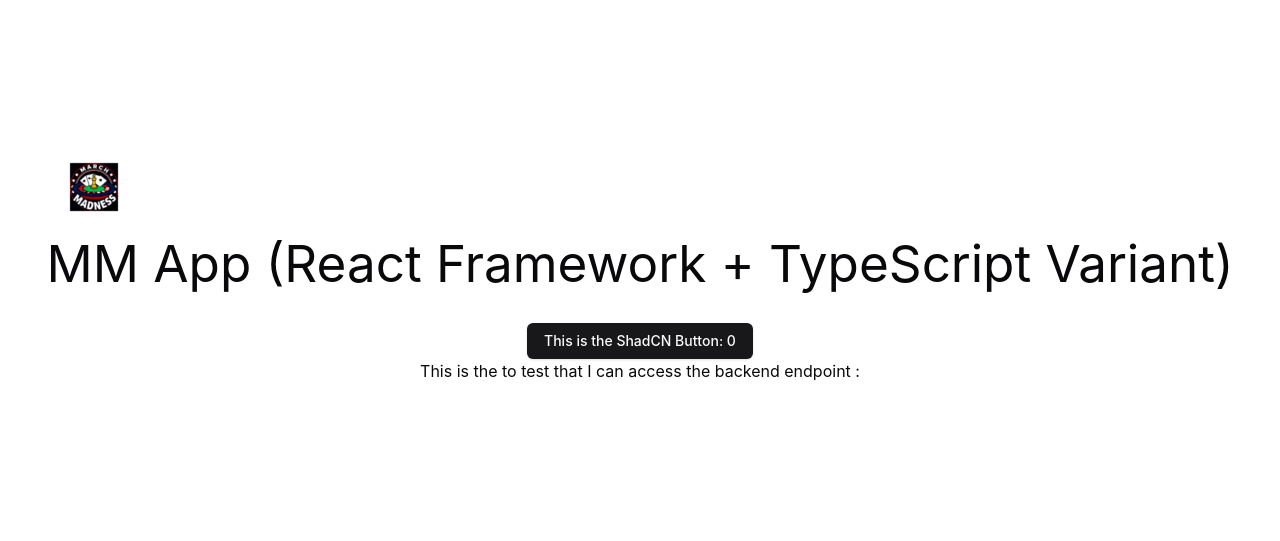
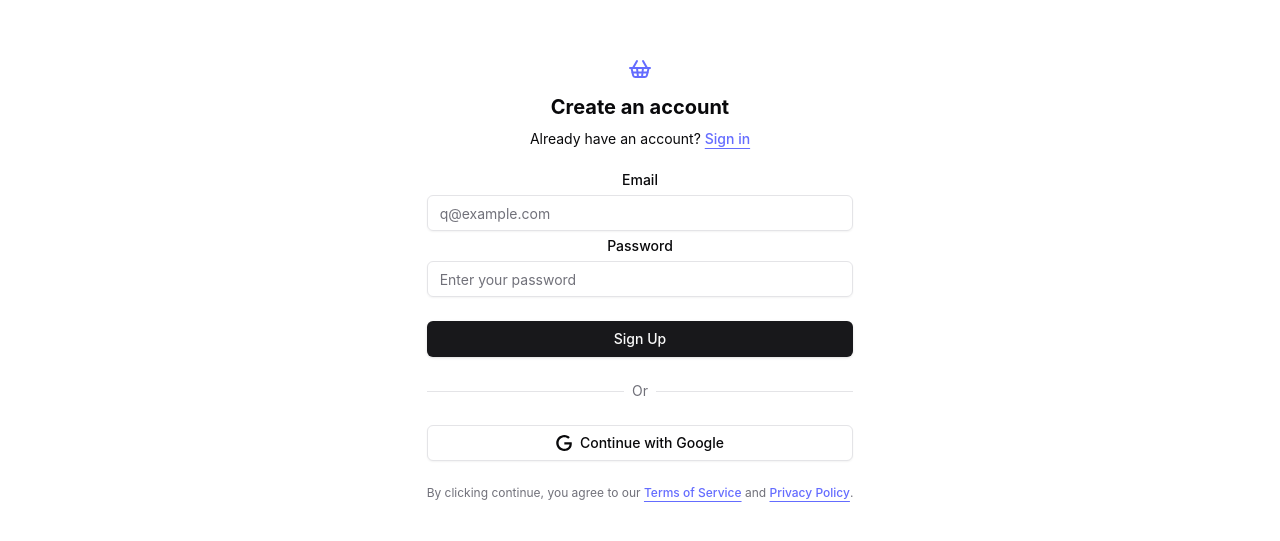
Before and after one commit to knbhagat/March-Madness-App, a React (Vite) app in the folder src/frontend-mm_app/: page / in a window 1280 px wide. Shown: the part 123-664 px from the top of the page. Built offline with nearby package versions, Linux system fonts and the light colour scheme.

Commit message:
moved initial signup changes to a new branch

```diff
--- a/src/frontend-mm_app/package.json
+++ b/src/frontend-mm_app/package.json
@@ -10,6 +10,7 @@
     "preview": "vite preview"
   },
   "dependencies": {
+    "@radix-ui/react-label": "^2.1.2",
     "@radix-ui/react-slot": "^1.1.2",
     "axios": "^1.8.1",
     "class-variance-authority": "^0.7.1",
--- a/src/frontend-mm_app/src/App.tsx
+++ b/src/frontend-mm_app/src/App.tsx
@@ -1,41 +1,12 @@
-import { Button } from "@/components/ui/button"
 import axios from "axios"
 import { useEffect, useState } from 'react'
-import MMLogo from "./images/logo.png"
 import './App.css'
+import { SignupForm } from "./components/Signup-Form"
 
 function App() {
-  const [count, setCount] = useState(0);
-  // testing api endpoint
-  const [res, setRes] = useState(null);
-
-  // for endpoint testing
-  useEffect(() => {
-    const fetchData = async () => {
-      const response = await axios.get('http://localhost:8000/');
-      console.log(response)
-      setRes(response.data.message)
-    }
-    fetchData();
-  }, []);
 
   return (
-    <>
-      <div>
-        <a href="https://vite.dev" target="_blank">
-          <img src={MMLogo} className="logo" alt="Vite logo" />
-        </a>
-      </div>
-      <h1>MM App (React Framework + TypeScript Variant)</h1>
-      <div className="card">
-        <Button onClick={() => setCount((count) => count + 1)}>
-          This is the ShadCN Button: {count}
-        </Button>
-        <div>
-          This is the to test that I can access the backend endpoint : {res}
-        </div>
-      </div>
-    </>
+    <SignupForm />
   )
 }
 
--- /dev/null
+++ b/src/frontend-mm_app/src/components/Signup-Form.tsx
@@ -0,0 +1,78 @@
+import { ShoppingBasket } from "lucide-react"
+import { cn } from "@/lib/utils"
+import { Button } from "@/components/ui/button"
+import { Input } from "@/components/ui/input"
+import { Label } from "@/components/ui/label"
+
+export function SignupForm({
+  className,
+  ...props
+}: React.ComponentPropsWithoutRef<"div">) {
+  return (
+    <div className={cn("flex flex-col gap-6", className)} {...props}>
+      <form>
+        <div className="flex flex-col gap-6">
+          <div className="flex flex-col items-center gap-2">
+            <a
+              href="#"
+              className="flex flex-col items-center gap-2 font-medium"
+            >
+              <div className="flex h-8 w-8 items-center justify-center rounded-md">
+                <ShoppingBasket className="size-6" />
+              </div>
+              <span className="sr-only"></span>
+            </a>
+            <h1 className="text-xl font-bold">Create an account</h1>
+            <div className="text-center text-sm">
+              Already have an account?{" "}
+              <a href="#" className="underline underline-offset-4">
+                Sign in
+              </a>
+            </div>
+          </div>
+          <div className="flex flex-col gap-6">
+            <div className="grid gap-2">
+              <Label htmlFor="email">Email</Label>
+              <Input
+                id="email"
+                type="email"
+                placeholder="q@example.com"
+                required
+              />
+              <Label htmlFor="password">Password</Label>
+              <Input
+                id="password"
+                type="password"
+                placeholder="Enter your password"
+                required
+              />
+            </div>
+            <Button type="submit" className="w-full">
+              Sign Up
+            </Button>
+          </div>
+          <div className="relative text-center text-sm after:absolute after:inset-0 after:top-1/2 after:z-0 after:flex after:items-center after:border-t after:border-border">
+            <span className="relative z-10 bg-background px-2 text-muted-foreground">
+              Or
+            </span>
+          </div>
+          <div className="grid gap-4 sm:grid-cols-1">
+            <Button variant="outline" className="w-full">
+              <svg xmlns="http://www.w3.org/2000/svg" viewBox="0 0 24 24">
+                <path
+                  d="M12.48 10.92v3.28h7.84c-.24 1.84-.853 3.187-1.787 4.133-1.147 1.147-2.933 2.4-6.053 2.4-4.827 0-8.6-3.893-8.6-8.72s3.773-8.72 8.6-8.72c2.6 0 4.507 1.027 5.907 2.347l2.307-2.307C18.747 1.44 16.133 0 12.48 0 5.867 0 .307 5.387.307 12s5.56 12 12.173 12c3.573 0 6.267-1.173 8.373-3.36 2.16-2.16 2.84-5.213 2.84-7.667 0-.76-.053-1.467-.173-2.053H12.48z"
+                  fill="currentColor"
+                />
+              </svg>
+              Continue with Google
+            </Button>
+          </div>
+        </div>
+      </form>
+      <div className="text-balance text-center text-xs text-muted-foreground [&_a]:underline [&_a]:underline-offset-4 hover:[&_a]:text-primary  ">
+        By clicking continue, you agree to our <a href="#">Terms of Service</a>{" "}
+        and <a href="#">Privacy Policy</a>.
+      </div>
+    </div>
+  )
+}
--- /dev/null
+++ b/src/frontend-mm_app/src/components/ui/card.tsx
@@ -0,0 +1,76 @@
+import * as React from "react"
+
+import { cn } from "@/lib/utils"
+
+const Card = React.forwardRef<
+  HTMLDivElement,
+  React.HTMLAttributes<HTMLDivElement>
+>(({ className, ...props }, ref) => (
+  <div
+    ref={ref}
+    className={cn(
+      "rounded-xl border bg-card text-card-foreground shadow",
+      className
+    )}
+    {...props}
+  />
+))
+Card.displayName = "Card"
+
+const CardHeader = React.forwardRef<
+  HTMLDivElement,
+  React.HTMLAttributes<HTMLDivElement>
+>(({ className, ...props }, ref) => (
+  <div
+    ref={ref}
+    className={cn("flex flex-col space-y-1.5 p-6", className)}
+    {...props}
+  />
+))
+CardHeader.displayName = "CardHeader"
+
+const CardTitle = React.forwardRef<
+  HTMLDivElement,
+  React.HTMLAttributes<HTMLDivElement>
+>(({ className, ...props }, ref) => (
+  <div
+    ref={ref}
+    className={cn("font-semibold leading-none tracking-tight", className)}
+    {...props}
+  />
+))
+CardTitle.displayName = "CardTitle"
+
+const CardDescription = React.forwardRef<
+  HTMLDivElement,
+  React.HTMLAttributes<HTMLDivElement>
+>(({ className, ...props }, ref) => (
+  <div
+    ref={ref}
+    className={cn("text-sm text-muted-foreground", className)}
+    {...props}
+  />
+))
+CardDescription.displayName = "CardDescription"
+
+const CardContent = React.forwardRef<
+  HTMLDivElement,
+  React.HTMLAttributes<HTMLDivElement>
+>(({ className, ...props }, ref) => (
+  <div ref={ref} className={cn("p-6 pt-0", className)} {...props} />
+))
+CardContent.displayName = "CardContent"
+
+const CardFooter = React.forwardRef<
+  HTMLDivElement,
+  React.HTMLAttributes<HTMLDivElement>
+>(({ className, ...props }, ref) => (
+  <div
+    ref={ref}
+    className={cn("flex items-center p-6 pt-0", className)}
+    {...props}
+  />
+))
+CardFooter.displayName = "CardFooter"
+
+export { Card, CardHeader, CardFooter, CardTitle, CardDescription, CardContent }
--- /dev/null
+++ b/src/frontend-mm_app/src/components/ui/input.tsx
@@ -0,0 +1,22 @@
+import * as React from "react"
+
+import { cn } from "@/lib/utils"
+
+const Input = React.forwardRef<HTMLInputElement, React.ComponentProps<"input">>(
+  ({ className, type, ...props }, ref) => {
+    return (
+      <input
+        type={type}
+        className={cn(
+          "flex h-9 w-full rounded-md border border-input bg-transparent px-3 py-1 text-base shadow-sm transition-colors file:border-0 file:bg-transparent file:text-sm file:font-medium file:text-foreground placeholder:text-muted-foreground focus-visible:outline-none focus-visible:ring-1 focus-visible:ring-ring disabled:cursor-not-allowed disabled:opacity-50 md:text-sm",
+          className
+        )}
+        ref={ref}
+        {...props}
+      />
+    )
+  }
+)
+Input.displayName = "Input"
+
+export { Input }
--- /dev/null
+++ b/src/frontend-mm_app/src/components/ui/label.tsx
@@ -0,0 +1,24 @@
+import * as React from "react"
+import * as LabelPrimitive from "@radix-ui/react-label"
+import { cva, type VariantProps } from "class-variance-authority"
+
+import { cn } from "@/lib/utils"
+
+const labelVariants = cva(
+  "text-sm font-medium leading-none peer-disabled:cursor-not-allowed peer-disabled:opacity-70"
+)
+
+const Label = React.forwardRef<
+  React.ElementRef<typeof LabelPrimitive.Root>,
+  React.ComponentPropsWithoutRef<typeof LabelPrimitive.Root> &
+    VariantProps<typeof labelVariants>
+>(({ className, ...props }, ref) => (
+  <LabelPrimitive.Root
+    ref={ref}
+    className={cn(labelVariants(), className)}
+    {...props}
+  />
+))
+Label.displayName = LabelPrimitive.Root.displayName
+
+export { Label }
```
Also changed, not shown: 2 other files (tests, documents, lock files or other folders).
